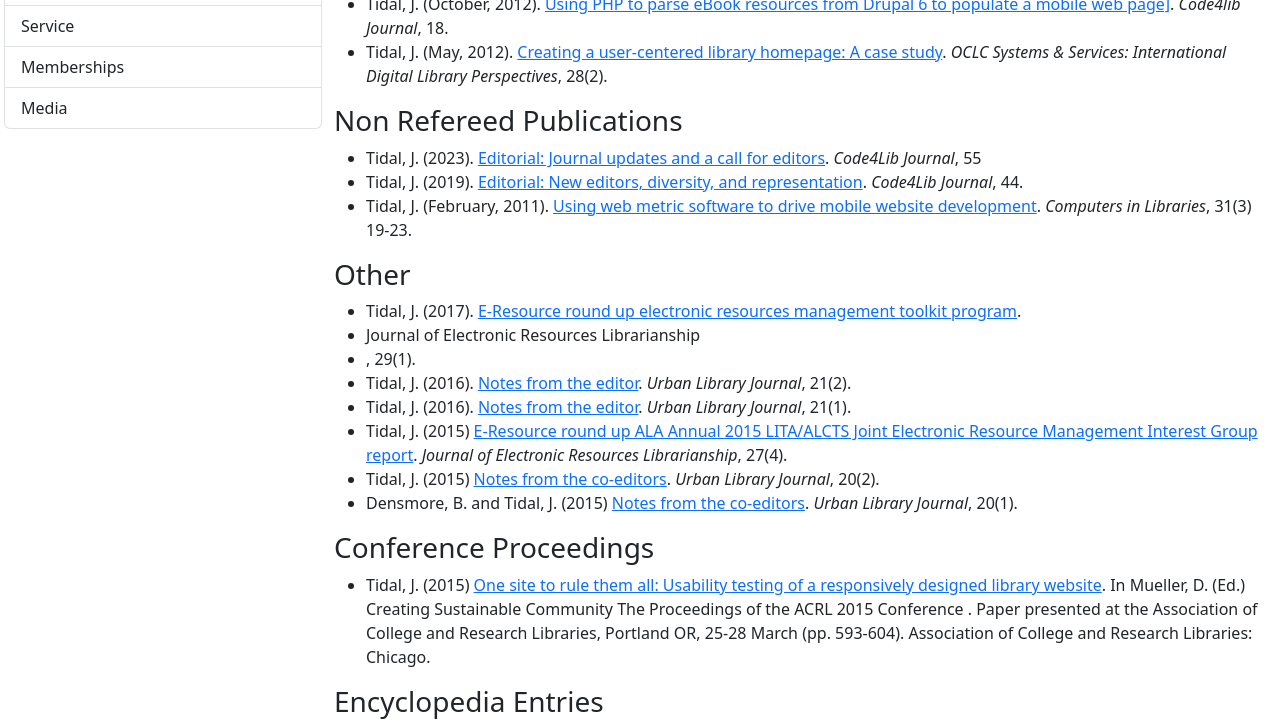
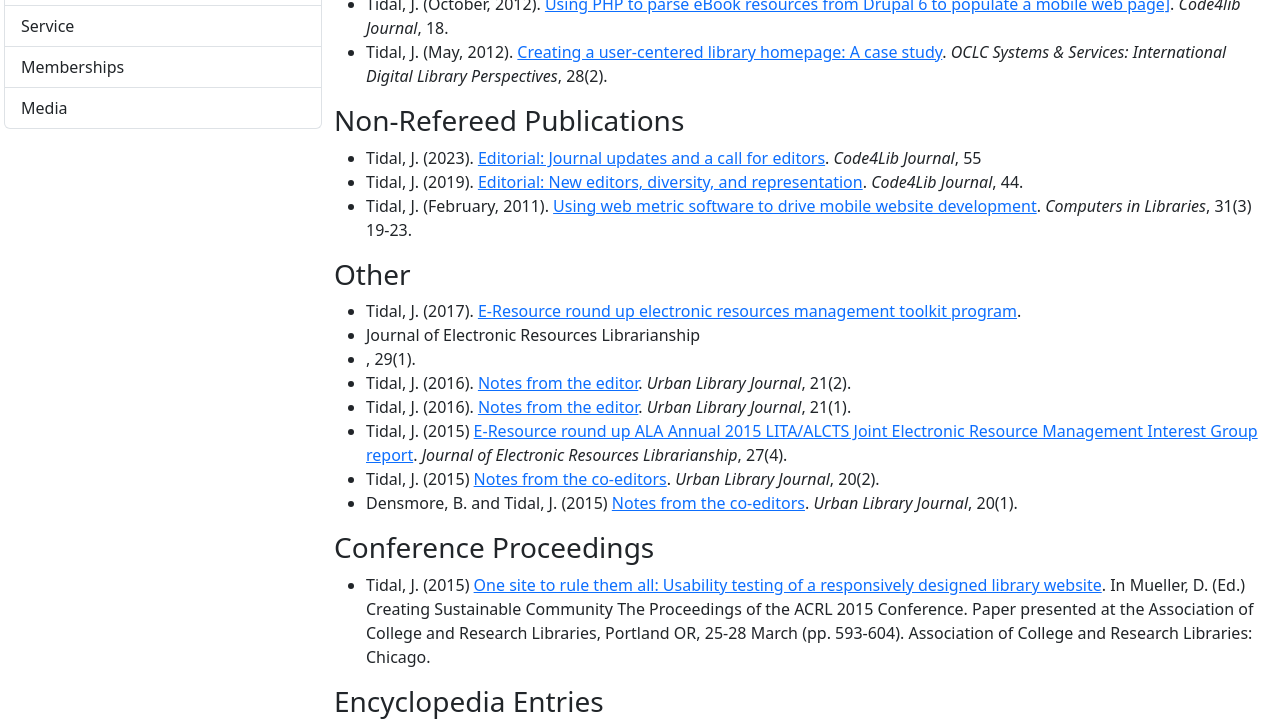
Before and after one commit to KentuckyFriedTofu/KentuckyFriedTofu.github.io, a Jekyll site: the page built from cv.html, in a window 1280 px wide and 1400 px high, scrolled down 3720 px. Shown: the part 159-880 px from the top of the window. Built offline with Jekyll 4.4.1, drawn with Linux system fonts in a browser that asks for light colours; some of the changed text lies outside the part shown.

```diff
--- a/cv.html
+++ b/cv.html
@@ -173,7 +173,7 @@ title: Abubakar R. Tidal, Jr. - Curriculum Vitae
         <li>Tidal, J. (May, 2012). <a href="https://www.emerald.com/insight/content/doi/10.1108/10650751211236631/full/html">Creating a user-centered library homepage: A case study</a>. <em>OCLC Systems & Services: International Digital Library Perspectives</em>, 28(2).</li>
       </ul>
 
-    <h3>Non Refereed Publications</h3>
+    <h3>Non-Refereed Publications</h3>
       <ul>
 
         <li>Tidal, J. (2023). <a href="https://journal.code4lib.org/articles/17062">Editorial: Journal updates and a call for editors</a>. <em>Code4Lib Journal</em>, 55</li>
@@ -204,7 +204,7 @@ title: Abubakar R. Tidal, Jr. - Curriculum Vitae
 
     <ul>
 
-      <li>Tidal, J. (2015) <a href="https://academicworks.cuny.edu/ny_pubs/122/">One site to rule them all: Usability testing of a responsively designed library website</a>. In Mueller, D. (Ed.) Creating Sustainable Community The Proceedings of the ACRL 2015 Conference . Paper presented at the Association of College and Research Libraries, Portland OR, 25-28 March (pp. 593-604). Association of College and Research Libraries: Chicago.</li>
+      <li>Tidal, J. (2015) <a href="https://academicworks.cuny.edu/ny_pubs/122/">One site to rule them all: Usability testing of a responsively designed library website</a>. In Mueller, D. (Ed.) Creating Sustainable Community The Proceedings of the ACRL 2015 Conference. Paper presented at the Association of College and Research Libraries, Portland OR, 25-28 March (pp. 593-604). Association of College and Research Libraries: Chicago.</li>
 
     </ul>
 
@@ -337,7 +337,7 @@ title: Abubakar R. Tidal, Jr. - Curriculum Vitae
         </li>
 
         <li>2022 - [Rising Against Anti-Asian Racism Grant](https://openlab.citytech.cuny.edu/library/film-screening-5-4-and-bystander-intervention-5-12-training-asian-american-pacific-islander-events-for-may/), $2,500
-          <ul><li>This grant provided funding to screen the documentary <em>Not Your Model Minority</em>and provide remote training on intervening against Anti-Asian American violence through the group, Right to Be.</li></ul>
+          <ul><li>This grant provided funding to screen the documentary <em>Not Your Model Minority</em> and provide remote training on intervening against Anti-Asian American violence through the group, Right to Be.</li></ul>
         </li>
 
         <li>2020 - Professional Staff Congress-City University of New York Research Award Traditional A Year 52 (The Library Website for Everyone: Developing a Web Prototype through Participatory Design) #64023-00 TRADA-52, $3,058.35</li>
```
Also changed, not shown: other parts of cv.html (+2 -2 lines).
